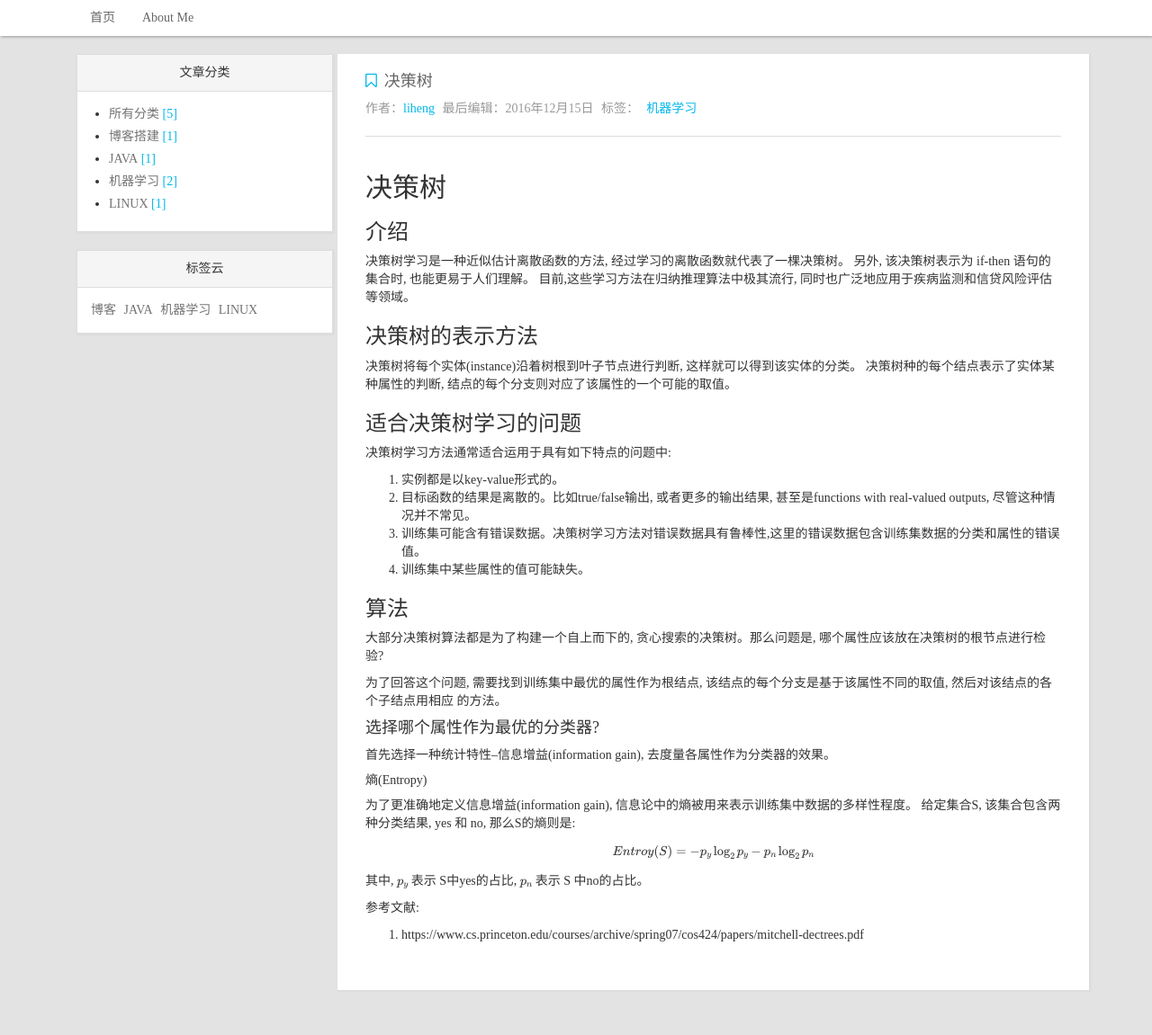
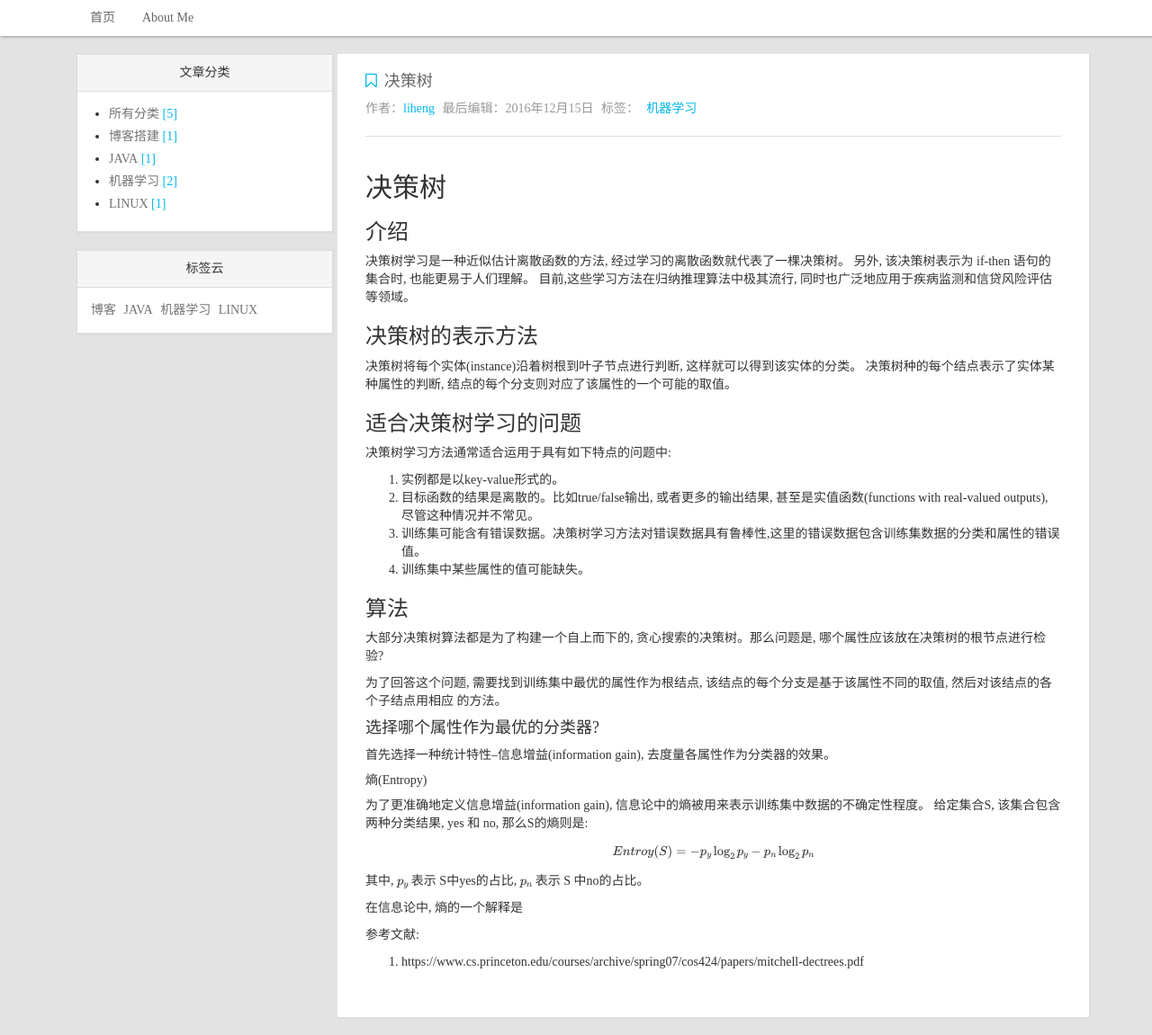
Before and after one commit to HengGeneral/HengGeneral.github.io, a Jekyll site: the page built from _posts/2016-12-15-DecisionTree.md, in a window 1280 px wide. Shown: the whole page at 90% size. Built offline with Jekyll 4.4.1, drawn with Linux system fonts in a browser that asks for light colours; nearby versions of some CDN libraries; formulas are drawn with MathJax 3; comment, search, counter and statistics services are not loaded; before the commit the page ends 1121 px from its top, so only the background shows below that.

Commit message:
decision tree

```diff
--- a/_posts/2016-12-15-DecisionTree.md
+++ b/_posts/2016-12-15-DecisionTree.md
@@ -24,7 +24,7 @@ excerpt: "Machine Learning"
 决策树学习方法通常适合运用于具有如下特点的问题中:
 
 1. 实例都是以key-value形式的。
-2. 目标函数的结果是离散的。比如true/false输出, 或者更多的输出结果, 甚至是functions with real-valued outputs, 尽管这种情况并不常见。
+2. 目标函数的结果是离散的。比如true/false输出, 或者更多的输出结果, 甚至是实值函数(functions with real-valued outputs), 尽管这种情况并不常见。
 3. 训练集可能含有错误数据。决策树学习方法对错误数据具有鲁棒性,这里的错误数据包含训练集数据的分类和属性的错误值。
 4. 训练集中某些属性的值可能缺失。
 
@@ -35,18 +35,22 @@ excerpt: "Machine Learning"
 为了回答这个问题, 需要找到训练集中最优的属性作为根结点, 该结点的每个分支是基于该属性不同的取值, 然后对该结点的各个子结点用相应
 的方法。
 
+
 #### 选择哪个属性作为最优的分类器?
 
 首先选择一种统计特性--信息增益(information gain), 去度量各属性作为分类器的效果。
 
+
 ##### 熵(Entropy)
 
-为了更准确地定义信息增益(information gain), 信息论中的熵被用来表示训练集中数据的多样性程度。
+为了更准确地定义信息增益(information gain), 信息论中的熵被用来表示训练集中数据的不确定性程度。
 给定集合S, 该集合包含两种分类结果, yes 和 no, 那么S的熵则是:
 
 $$ Entroy(S) = - p_{y} \log_{2} p_{y} - p_{n} \log_{2} p_{n} $$
 
 其中, $$p_{y}$$ 表示 S中yes的占比, $$p_{n}$$ 表示 S 中no的占比。
+
+在信息论中, 熵的一个解释是
 
 
 
```
